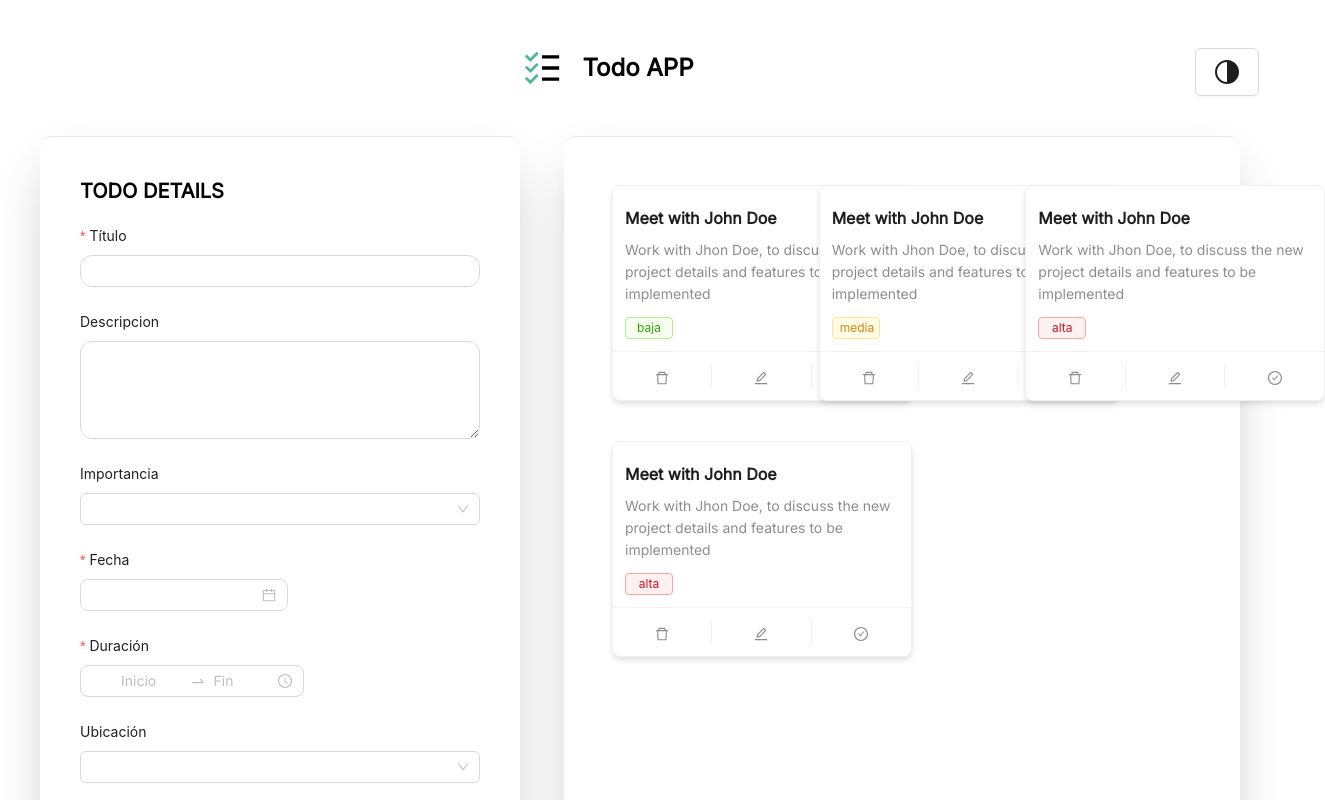
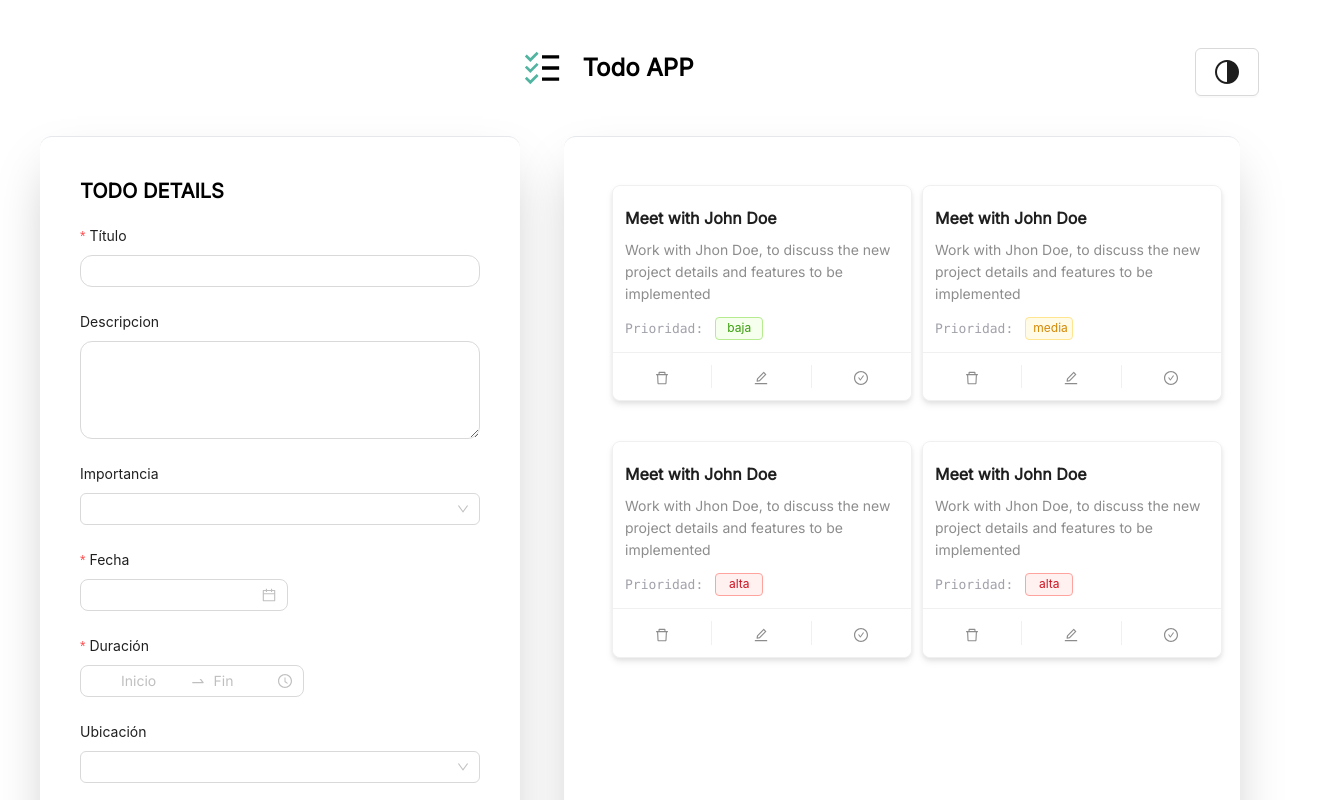
Before and after one commit to kralion/event-wise, a React (Vite) app: page / in a window 1280 px wide. Shown: the top 800 px of the page, 1325 px wide, since content can reach past the window. Built offline with nearby package versions, Linux system fonts and the light colour scheme.

Commit message:
Finished

```diff
--- a/package.json
+++ b/package.json
@@ -17,6 +17,7 @@
     "react-dom": "^18.2.0"
   },
   "devDependencies": {
+    "@types/node": "^18.13.0",
     "@types/react": "^18.0.26",
     "@types/react-dom": "^18.0.9",
     "@vitejs/plugin-react": "^3.0.0",
--- a/src/App.tsx
+++ b/src/App.tsx
@@ -2,8 +2,8 @@ import { useState } from "react";
 import TodoList from "./components/TodoList";
 import TodoForm from "./components/TodoForm";
 import { ConfigProvider, theme, Button } from "antd";
-import darkThemeIcon from "./assets/darkThemeIcon.png";
-import lightThemeIcon from "./assets/lightThemeIcon.png";
+const darkThemeIcon = require("./assets/darkThemeIcon.png");
+const lightThemeIcon = require("./assets/lightThemeIcon.png");
 import esES from "antd/es/locale/es_ES";
 import { nanoid } from "nanoid";
 
@@ -90,12 +90,8 @@ function App() {
 	};
 
 	const editTodo = (todoSelected: TodoPROTOTYPE) => {
-    console.log(todoSelected);
-    var newTodos = todos.filter((todo) =>
-      todo.id !== todoSelected.id,
-    );
+		var newTodos = todos.filter((todo) => todo.id !== todoSelected.id);
 		newTodos = [...newTodos, todoSelected];
-    console.log(newTodos);
 
 		setTodos(newTodos);
 	};
@@ -139,9 +135,9 @@ function App() {
 						onClick={handleThemeChange}
 					>
 						{isDarkMode ? (
-              <img className="" src={darkThemeIcon} alt="darkModeIcon" />
+							<img className="" src={darkThemeIcon} alt="Dark Theme Icon" />
 						) : (
-              <img src={lightThemeIcon} alt="lightModeIcon" />
+							<img src={lightThemeIcon} alt="Light Theme Icon" />
 						)}
 					</Button>
 				</div>
--- a/src/components/Todo.tsx
+++ b/src/components/Todo.tsx
@@ -55,6 +55,13 @@ function Todo({ todo, deleteTodo, finishTodo, setDataToEdit }: TodoProps) {
 			>
 				<Meta className="text-left" title={title} description={description} />
 				<Space size={[0, 8]} wrap>
+					<div className="flex gap-2">
+						<div className="mt-4">
+							<span className="mr-1 text-[13px] text-zinc-400 font-mono">
+								Prioridad:
+							</span>
+						</div>
+
 						<Tag
 							className="mr-[220px] mt-4 w-12 text-center"
 							color={
@@ -67,6 +74,7 @@ function Todo({ todo, deleteTodo, finishTodo, setDataToEdit }: TodoProps) {
 						>
 							{priority}
 						</Tag>
+					</div>
 				</Space>
 			</Card>
 		</>
--- a/src/components/TodoForm.tsx
+++ b/src/components/TodoForm.tsx
@@ -27,7 +27,7 @@ function TodoForm({
 	setDataToEdit,
 }: todoFormProps) {
 	const [form] = Form.useForm();
-	const [id, setId] = useState('');
+	const [id, setId] = useState("");
 
 	useEffect(() => {
 		if (dataToEdit) {
@@ -70,6 +70,7 @@ function TodoForm({
 		<div>
 			<div className="w-auto mx-3 border-t rounded-xl font-Inter px-10 pt-10 pb-5 shadow-2xl">
 				<h1 className="text-xl font-semibold pb-5">TODO DETAILS</h1>
+				<div>
 					<Form
 						labelCol={{ span: 7 }}
 						wrapperCol={{ span: 24 }}
@@ -265,6 +266,7 @@ function TodoForm({
 					</Form>
 				</div>
 			</div>
+		</div>
 	);
 }
 
--- a/src/components/TodoList.tsx
+++ b/src/components/TodoList.tsx
@@ -16,7 +16,7 @@ function TodoList({
 }: TodoListProps) {
 	return (
 		<div className="w-auto mx-3  border-t rounded-xl px-5 py-12 shadow-2xl">
-			<div className=" grid md:grid-cols-2 lg:grid-cols-3  gap-10 mx-7">
+			<div className=" grid lg:grid-cols-2  gap-10 mx-7">
 				{todos.map((todo: TodoPROTOTYPE) => (
 					<Todo
 						key={todo.id}
```
Also changed, not shown: 1 other file (tests, documents, lock files or other folders). Lines whose indentation alone changed are shown as unchanged.
